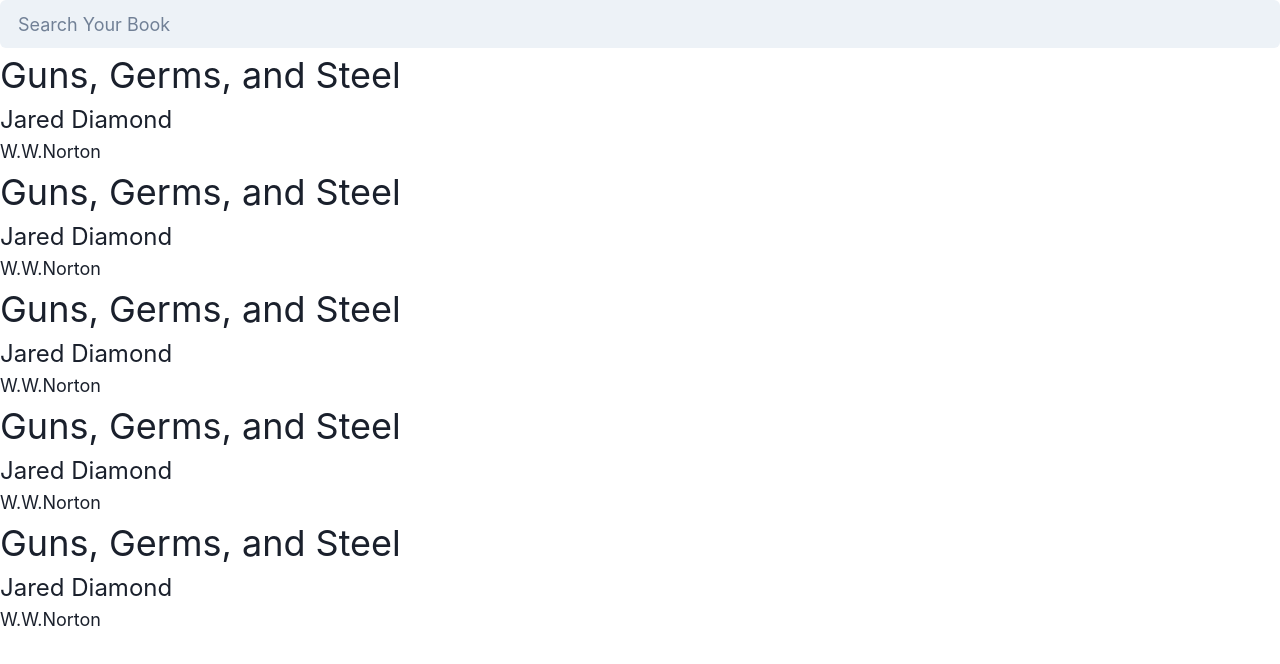
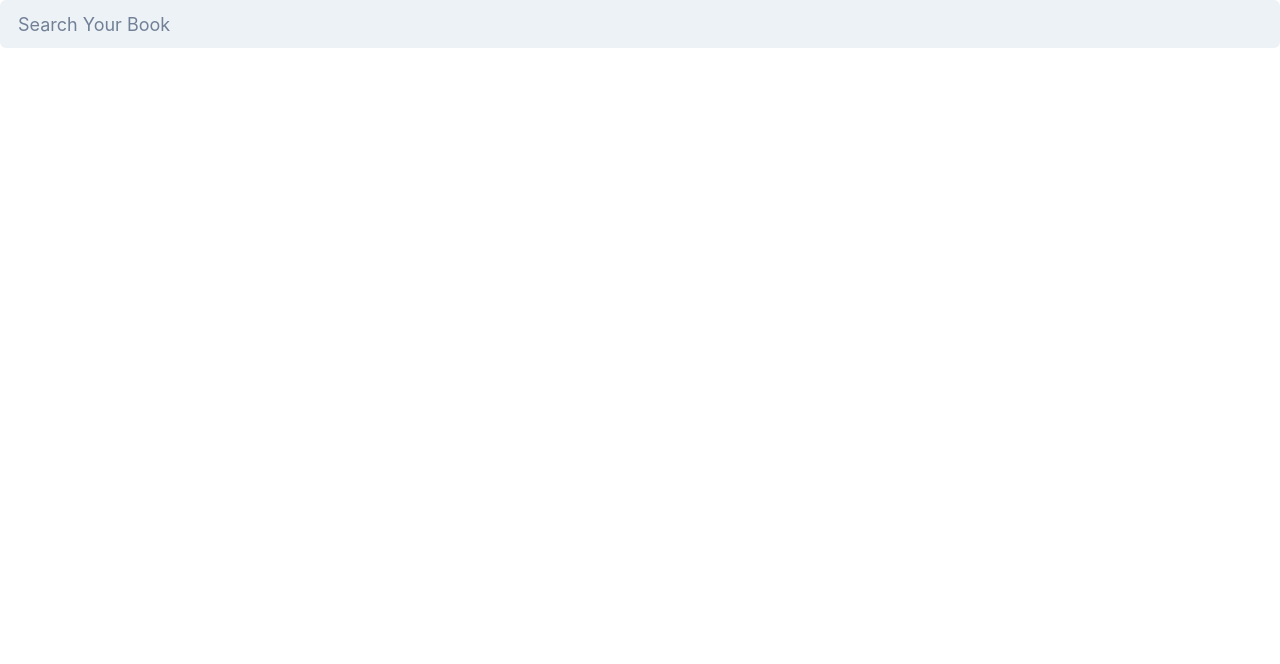
Before and after one commit to Ajand/popcorn-assignment, a Next.js app: page / in a window 1280 px wide. Shown: the top 664 px of the page. Built offline with nearby package versions, Linux system fonts and the light colour scheme.

Commit message:
book type refactored to use authors instead of author

```diff
--- a/components/BookItem.tsx
+++ b/components/BookItem.tsx
@@ -7,7 +7,7 @@
   return (
     <Box>
       <Text fontSize="4xl">{book.title}</Text>
-      <Text fontSize="2xl">{book.author}</Text>
+      <Text fontSize="2xl">{book.authors?.join(', ')}</Text>
       <Text fontSize="lg">{book.publisher}</Text>
     </Box>
   );
--- a/lib/types.ts
+++ b/lib/types.ts
@@ -1,6 +1,6 @@
 export interface Book {
   id?: string;
-  author: string;
+  authors?: [string];
   title: string;
   publisher: string;
 }
--- a/pages/index.tsx
+++ b/pages/index.tsx
@@ -8,41 +8,9 @@
 import BookInput from "../components/BookInput";
 import BookItem from "../components/BookItem";
 
-const books: Book[] = [
-  {
-    id: "1",
-    title: "Guns, Germs, and Steel",
-    author: "Jared Diamond",
-    publisher: "W.W.Norton",
-  },
-  {
-    id: "2",
-    title: "Guns, Germs, and Steel",
-    author: "Jared Diamond",
-    publisher: "W.W.Norton",
-  },
-  {
-    id: "3",
-    title: "Guns, Germs, and Steel",
-    author: "Jared Diamond",
-    publisher: "W.W.Norton",
-  },
-  {
-    id: "4",
-    title: "Guns, Germs, and Steel",
-    author: "Jared Diamond",
-    publisher: "W.W.Norton",
-  },
-  {
-    id: "5",
-    title: "Guns, Germs, and Steel",
-    author: "Jared Diamond",
-    publisher: "W.W.Norton",
-  },
-];
-
 const Home: NextPage = () => {
   const [searchString, setSearchStr] = useState("");
+  const [books, setBooks] = useState<Book[]>([]);
 
   useEffect(() => {
     if (searchString) {
@@ -53,7 +21,7 @@
           if (error) {
             console.log(error);
           } else {
-            console.log(results);
+            setBooks(results);
           }
         }
       );
```
